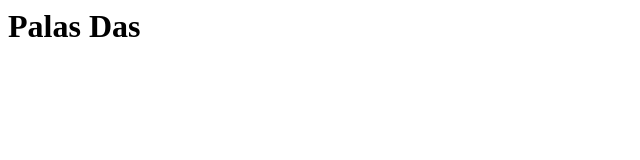
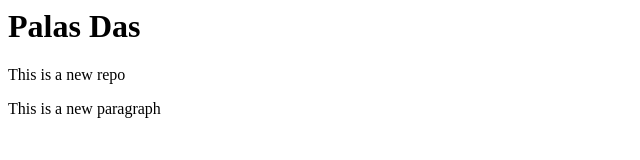
Before and after one commit to bytebypalas/localrepo, a plain HTML site: page index.html in a window 1280 px wide. Shown: the whole page, without its empty margins (0-640 px from the left). Drawn offline with Linux system fonts and the light colour scheme.

Commit message:
add new feature

```diff
--- a/index.html
+++ b/index.html
@@ -1 +1,3 @@
 <h1> Palas Das</h1>
+<P> This is a new repo</P>
+<p>This is a new paragraph</p>
```
